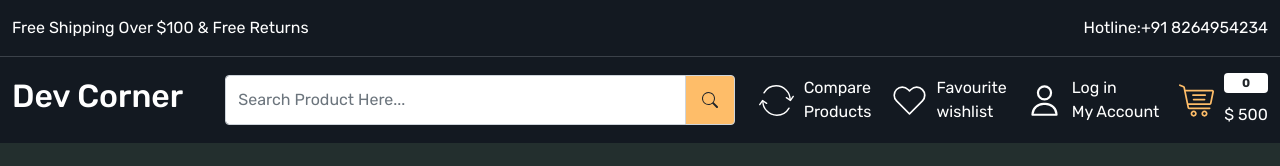
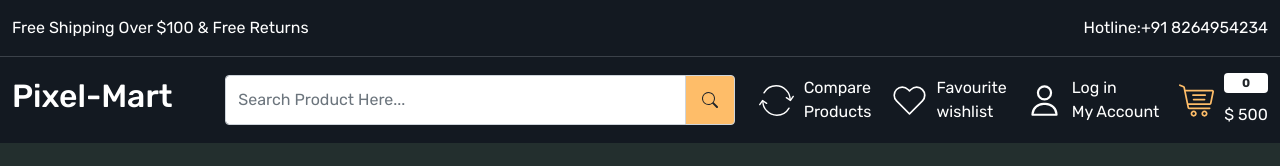
Before and after one commit to melath2020/Ecommerce_Frontend, a React (Create React App) app: page / in a window 1280 px wide. Shown: the top 166 px of the page. Built offline with nearby package versions, Linux system fonts and the light colour scheme.

Commit message:
update-Head

```diff
--- a/src/components/Header.jsx
+++ b/src/components/Header.jsx
@@ -36,7 +36,7 @@ const Header = () => {
           <div className="row align-items-center">
             <div className="col-2">
               <h2>
-                <Link className="text-white">Dev Corner</Link>
+                <Link className="text-white">Pixel-Mart</Link>
               </h2>
             </div>
             <div className="col-5">
```
